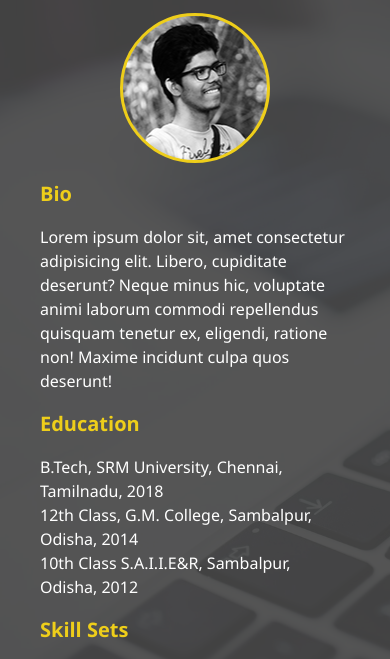
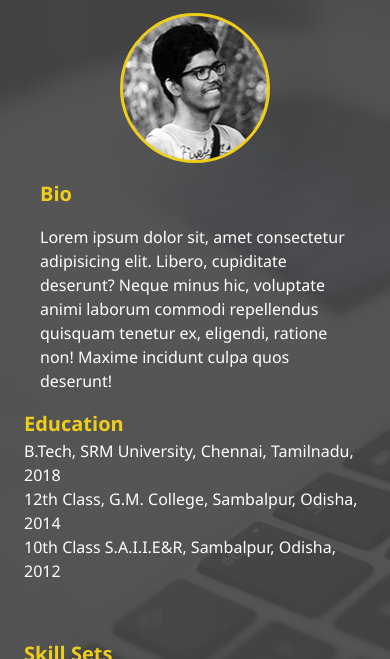
Before and after one commit to abhisekh96/my-portfolio, a website: page dist/about.html in a window 390 px wide. Shown: the part 185-844 px from the top of the page. Drawn offline with Linux system fonts and the light colour scheme.

Commit message:
finished for tablet portrait orientation

```diff
--- a/scss/_config.scss
+++ b/scss/_config.scss
@@ -85,7 +85,8 @@ $background-opacity: 0.9;
 }
 
 @mixin mediaMd {
-  @media screen and (min-width: 768px) and (max-width: 1024px) {
+  // @media screen and (min-width: 768px) and (max-width: 1024px) { //correct
+  @media screen and (max-width: 768px) {
     @content;
   }
 }
--- a/scss/_mobile.scss
+++ b/scss/_mobile.scss
@@ -7,9 +7,244 @@
 
 // Tablets in portrait & landscape
 @include mediaMd {
-  // .projects {
-  //   grid-template-columns: repeat(3, 1fr);
-  // }
+  // Common to every page
+
+  // Navbar
+  .navbar {
+    position: absolute;
+    top: 0;
+    left: 0;
+    width: 100%;
+    height: 3rem;
+    margin: 0;
+    overflow: hidden;
+    background: rgba(51, 51, 51, 0.8);
+  }
+  // Menupage
+  .menu {
+    .menu-nav {
+      .nav-item {
+        .nav-link {
+          font-weight: normal;
+          &:hover {
+            color: set-text-color($primary-color);
+          }
+        }
+        &.current > a:hover {
+          color: $secondary-color;
+        }
+      }
+    }
+  }
+
+  // Homepage
+  #home {
+    text-align: center;
+    line-height: 1.5;
+
+    h1 {
+      font-weight: bold;
+      line-height: 1;
+      font-size: 5rem;
+      margin-bottom: 1rem;
+    }
+
+    span {
+      font-weight: bold;
+    }
+
+    .mdheading {
+      margin-top: 30vh;
+    }
+
+    h2 {
+      font-size: 1.5rem;
+      font-weight: bold;
+      line-height: 1;
+    }
+
+    .noHover {
+      &:hover {
+        color: set-text-color($primary-color);
+      }
+    }
+  }
+
+  // About Page
+  #about {
+    h1 {
+      text-align: center;
+      font-weight: bold;
+    }
+
+    span {
+      font-weight: bold;
+    }
+
+    h2 {
+      text-align: center;
+      font-weight: bold;
+    }
+
+    .container1 {
+      margin-bottom: 2rem;
+
+      .box1 {
+        flex: 1;
+        align-items: center;
+        justify-content: center;
+
+        .bio-image {
+          margin: 0;
+          align-items: center;
+          justify-content: center;
+        }
+
+        .tab-image {
+          margin-right: 0;
+        }
+      }
+
+      .box2 {
+        flex: 3;
+
+        .bio-heading {
+          margin-top: 1rem;
+          margin-bottom: 1rem;
+          font-weight: bold;
+        }
+
+        .bio-paragraph {
+          font-weight: normal;
+        }
+      }
+    }
+
+    .container2 {
+      .container2box {
+        flex-basis: 100%;
+        padding: 0;
+        margin-bottom: 2.5rem;
+
+        h3 {
+          margin: 1rem 0;
+          font-weight: bold;
+        }
+
+        #list {
+          margin-top: 0;
+          margin-bottom: 1rem;
+
+          li {
+            font-weight: normal;
+          }
+        }
+      }
+    }
+  }
+
+  // Work Page
+  #work {
+    h1 {
+      font-weight: bold;
+      text-align: center;
+      line-height: 1.2;
+    }
+
+    font-weight: bold;
+
+    h2 {
+      font-weight: bold;
+      text-align: center;
+      line-height: 1.2;
+      margin-bottom: 2rem;
+    }
+
+    .projects {
+      grid-template-columns: repeat(2, 1fr);
+      grid-gap: 3rem;
+      .item {
+        a {
+          font-weight: normal;
+          img {
+            &:hover {
+              opacity: 1;
+              border-color: set-text-color($primary-color);
+            }
+          }
+        }
+
+        .btn-light:hover {
+          background: lighten($color: $primary-color, $amount: 50);
+          color: #333;
+        }
+
+        .btn-dark:hover {
+          background: darken($primary-color, 50);
+          color: #fff;
+        }
+      }
+    }
+  }
+
+  // Contact Page
+  #contact {
+    h1 {
+      font-weight: bold;
+      line-height: 1.2;
+      text-align: center;
+    }
+
+    span {
+      font-weight: bold;
+    }
+
+    h2 {
+      font-weight: bold;
+      line-height: 1.2;
+      text-align: center;
+      margin-bottom: 2rem;
+    }
+
+    .boxes {
+      font-weight: normal;
+      justify-content: center;
+      align-items: center;
+      margin-top: 0;
+      div {
+        font-weight: normal;
+        flex-basis: 100%;
+        text-align: left;
+        margin-bottom: 2rem;
+        padding: 1rem 2rem;
+        span {
+          font-weight: bold;
+        }
+
+        &:hover {
+          // margin-bottom: 1rem;
+          // padding: 0.5rem 1rem;
+          // padding: 0.4rem 0.9rem;
+          padding: 1rem 2rem;
+          margin-bottom: 2rem;
+          background: none;
+          color: set-text-color($primary-color);
+          span {
+            color: $secondary-color;
+          }
+          #map {
+            color: #dd4a40;
+          }
+        }
+      }
+    }
+  }
+
+  // Footer
+  #main-footer {
+    color: #888;
+    font-weight: normal;
+  }
 }
 
 // Smartphone in Landscape
@@ -246,6 +481,11 @@
     // padding-top: 5vh; //brad
     // padding-top: 3.25rem; //apple
     padding-top: 2.5rem; //perfect
+    line-height: 1.2;
+  }
+
+  h2 {
+    line-height: 1.2;
   }
 
   .item1 {
@@ -333,6 +573,7 @@
   #home {
     .smlheading {
       margin-top: 1rem;
+      line-height: 1.2;
     }
     h1 {
       font-size: 2.5rem;
@@ -759,6 +1000,10 @@
     padding-top: 2.5rem; //perfect
   }
 
+  .smlheading {
+    line-height: 1.2;
+  }
+
   .item1 {
     margin-top: 14vh;
   }
```
Also changed, not shown: dist/about.html, dist/css/main.css, dist/index.html.
